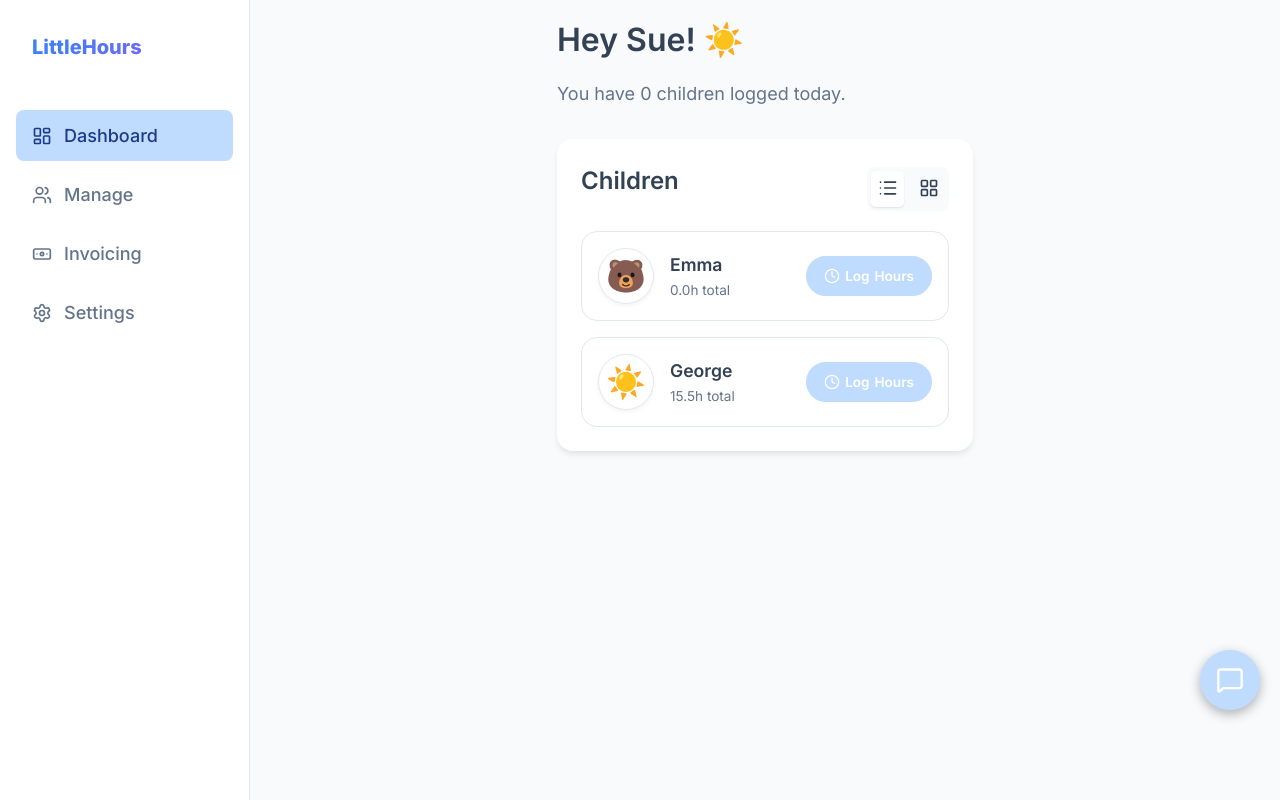
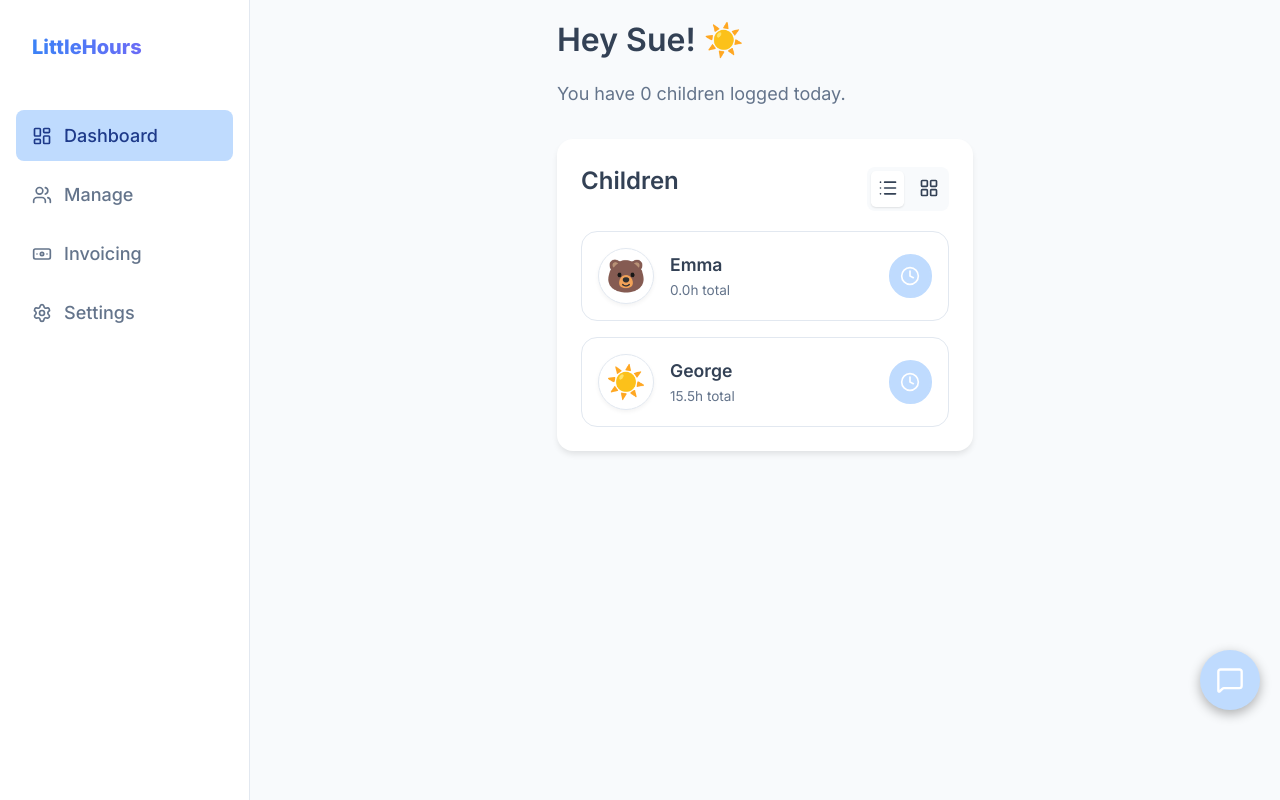
Before and after one commit to jacobsjones/childminder-app, a Next.js app: page / in a window 1280 px wide. Built offline with nearby package versions, Linux system fonts and the light colour scheme.

Commit message:
Update dashboard buttons to be icon-only to maximize space for child names

```diff
--- a/app/page.js
+++ b/app/page.js
@@ -267,49 +267,49 @@ function DashboardList({ childrenData, getChildStatus, onLogHours, onDeleteRecor
                             </div>
 
                             {/* Action Button */}
-                            <div style={{ display: 'flex', gap: '0.4rem', flexDirection: viewMode === 'grid' ? 'column' : 'row', width: viewMode === 'grid' ? '100%' : 'auto', justifyContent: viewMode === 'grid' ? 'center' : 'flex-end', flexShrink: 0 }}>
+                            <div style={{ display: 'flex', gap: '0.4rem', flexDirection: viewMode === 'grid' ? 'column' : 'row', width: viewMode === 'grid' ? '100%' : 'auto', justifyContent: 'center', flexShrink: 0 }}>
                                 {child.todayStatus.hasHours ? (
                                     <>
                                         <button
                                             onClick={() => onLogHours(child.id, child.name)}
                                             style={{
-                                                padding: viewMode === 'grid' ? '0.4rem 0.5rem' : '0.6rem 0.8rem',
-                                                borderRadius: '9999px',
+                                                padding: '0.6rem',
+                                                borderRadius: '50%',
                                                 fontWeight: 600,
-                                                fontSize: viewMode === 'grid' ? '0.75rem' : '0.85rem',
+                                                fontSize: '0.85rem',
                                                 background: 'transparent',
                                                 color: 'var(--primary-blue-text)',
                                                 border: `2px solid var(--primary-blue)`,
                                                 whiteSpace: 'nowrap',
                                                 display: 'flex',
                                                 alignItems: 'center',
-                                                gap: '0.3rem',
-                                                justifyContent: 'center'
+                                                justifyContent: 'center',
+                                                aspectRatio: '1/1'
                                             }}
+                                            title="Edit Hours"
                                         >
-                                            <Clock size={viewMode === 'grid' ? 14 : 16} />
-                                            {viewMode === 'grid' ? 'Edit' : <><span className="mobile-hidden">Edit</span> Hours</>}
+                                            <Clock size={20} />
                                         </button>
                                         {child.todayStatus.isAuto && (
                                             <button
                                                 onClick={() => onDeleteRecord(child.todayStatus.record.id)}
                                                 style={{
-                                                    padding: viewMode === 'grid' ? '0.4rem 0.5rem' : '0.6rem 0.75rem',
+                                                    padding: '0.6rem',
                                                     background: 'transparent',
                                                     borderRadius: '0.5rem',
                                                     color: '#dc2626',
                                                     border: '2px solid #dc2626',
                                                     fontWeight: 600,
-                                                    fontSize: viewMode === 'grid' ? '0.75rem' : '0.85rem',
+                                                    fontSize: '0.85rem',
                                                     display: 'flex',
                                                     alignItems: 'center',
                                                     justifyContent: 'center',
-                                                    gap: '0.3rem',
-                                                    whiteSpace: 'nowrap'
+                                                    whiteSpace: 'nowrap',
+                                                    aspectRatio: '1/1'
                                                 }}
+                                                title="Mark Absent"
                                             >
-                                                <XCircle size={viewMode === 'grid' ? 14 : 16} />
-                                                {viewMode === 'grid' ? 'Abs' : <span className="mobile-hidden">Absent</span>}
+                                                <XCircle size={20} />
                                             </button>
                                         )}
                                     </>
@@ -317,23 +317,21 @@ function DashboardList({ childrenData, getChildStatus, onLogHours, onDeleteRecor
                                     <button
                                         onClick={() => onLogHours(child.id, child.name)}
                                         style={{
-                                            width: viewMode === 'grid' ? '100%' : 'auto',
-                                            padding: viewMode === 'grid' ? '0.4rem 0.5rem' : '0.6rem 1rem',
-                                            borderRadius: '9999px',
+                                            padding: '0.6rem',
+                                            borderRadius: '50%',
                                             fontWeight: 600,
-                                            fontSize: viewMode === 'grid' ? '0.75rem' : '0.85rem',
+                                            fontSize: '0.85rem',
                                             background: 'var(--primary-blue)',
                                             color: 'white',
                                             border: `2px solid var(--primary-blue)`,
-                                            marginTop: viewMode === 'grid' ? '0.2rem' : '0',
                                             display: 'flex',
                                             alignItems: 'center',
-                                            gap: '0.3rem',
-                                            justifyContent: 'center'
+                                            justifyContent: 'center',
+                                            aspectRatio: '1/1'
                                         }}
+                                        title="Log Hours"
                                     >
-                                        <Clock size={viewMode === 'grid' ? 14 : 16} />
-                                        {viewMode === 'grid' ? 'Log' : <><span className="mobile-hidden">Log</span> Hours</>}
+                                        <Clock size={20} />
                                     </button>
                                 )}
                             </div>
```
